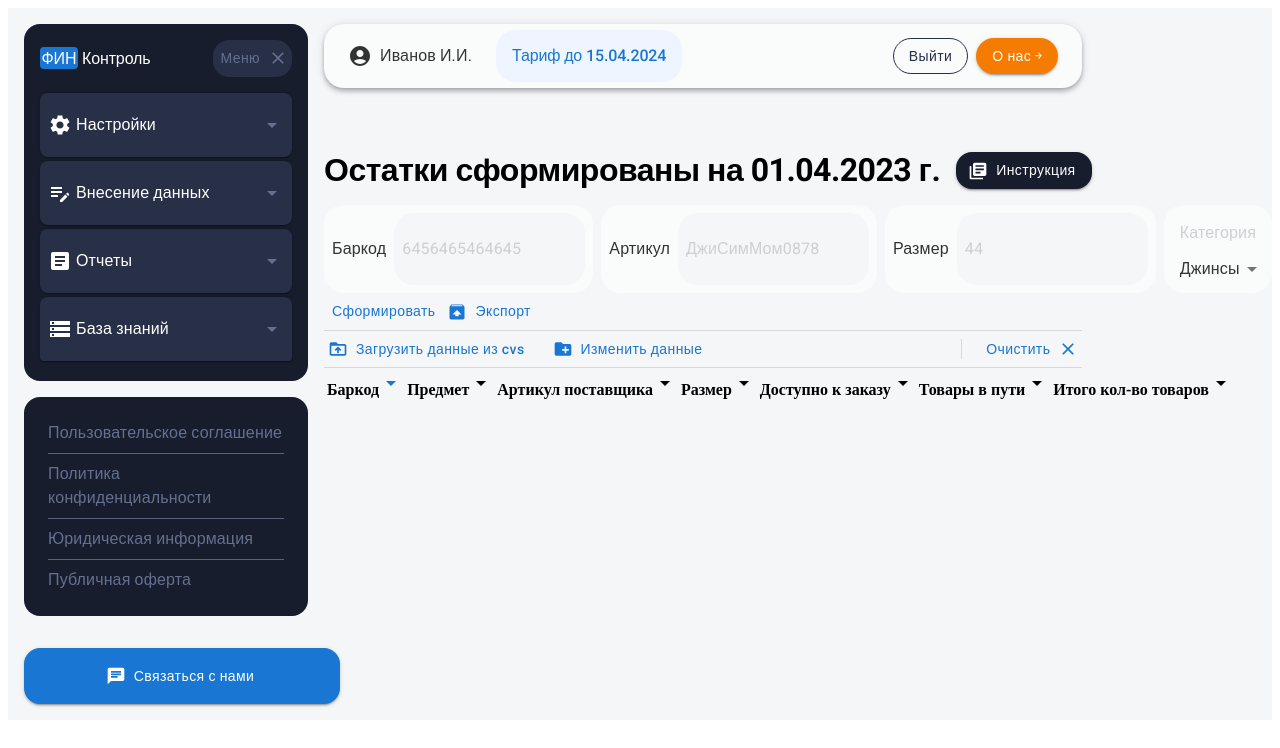
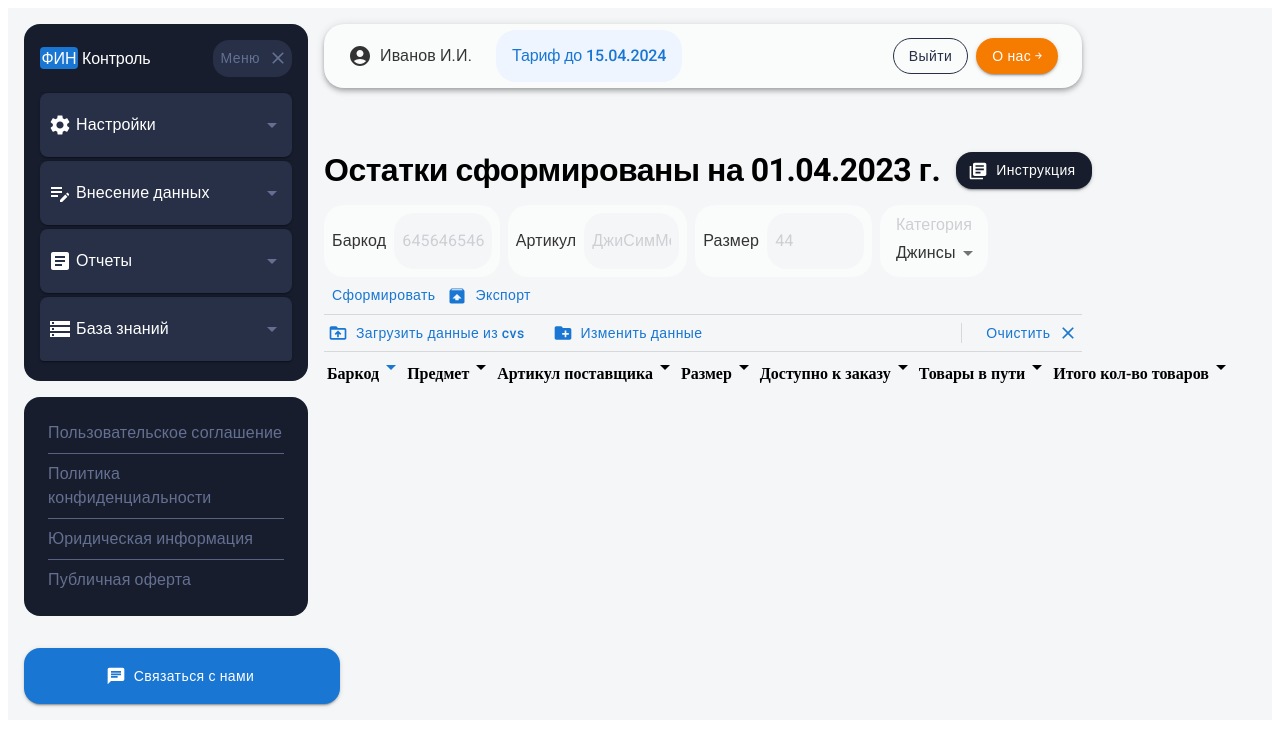
Before and after one commit to DinaraDervel/dashboard, a React (Vite) app: page / in a window 1280 px wide. Shown: the top 748 px of the page. Built offline with nearby package versions, Linux system fonts and the light colour scheme; a web font is replaced by a local one.

Commit message:
fix form structure in SearchForm

```diff
--- a/src/Components/MainPage/SearchForm/SearchForm.tsx
+++ b/src/Components/MainPage/SearchForm/SearchForm.tsx
@@ -33,8 +33,13 @@ const SearchForm = observer(() => {
   };
 
   return (
-    <div>
-      <Stack direction="row" spacing={1} sx={{ mt: 2 }}>
+    <>
+      <Stack
+        component="form"
+        direction="row"
+        spacing={1}
+        sx={{ width: "70%", mt: 2 }}
+      >
         <SearchItem name="Баркод" value="6456465464645" />
         <SearchItem name="Артикул" value="ДжиСимМом0878" />
         <SearchItem name="Размер" value="44" />
@@ -47,7 +52,7 @@ const SearchForm = observer(() => {
       >
         Экспорт
       </Button>
-    </div>
+    </>
   );
 });
 
--- a/src/Components/MainPage/SearchForm/SearchItem/SearchItem.tsx
+++ b/src/Components/MainPage/SearchForm/SearchItem/SearchItem.tsx
@@ -8,7 +8,6 @@ type Props = {
 const SearchItem = ({ name, value }: Props) => {
   return (
     <Box
-      component="form"
       sx={{
         borderRadius: 5,
         display: "flex",
@@ -18,8 +17,6 @@ const SearchItem = ({ name, value }: Props) => {
         bgcolor: "background.paper",
         p: 1,
       }}
-      noValidate
-      autoComplete="off"
     >
       <Typography variant="body1" sx={{ color: "text.primary" }}>
         {name}
@@ -30,7 +27,6 @@ const SearchItem = ({ name, value }: Props) => {
         value={value}
         sx={{
           height: "100%",
-          width: "fit-content",
           borderRadius: 5,
           bgcolor: "background.default",
           color: "#cdcfd2",
--- a/src/Components/MainPage/SearchForm/SelectItem/SelectItem.tsx
+++ b/src/Components/MainPage/SearchForm/SelectItem/SelectItem.tsx
@@ -8,16 +8,13 @@ type Props = {
 const SelectItem = ({ name, value }: Props) => {
   return (
     <Box
-      component="form"
       sx={{
         borderRadius: 5,
         bgcolor: "background.paper",
         p: 1,
       }}
-      noValidate
-      autoComplete="off"
     >
-      <Typography variant="body1" sx={{ color: "#cdcfd2", p: 1 }}>
+      <Typography variant="body1" sx={{ color: "#cdcfd2", pl: 1 }}>
         {name}
       </Typography>
       <Select
```
